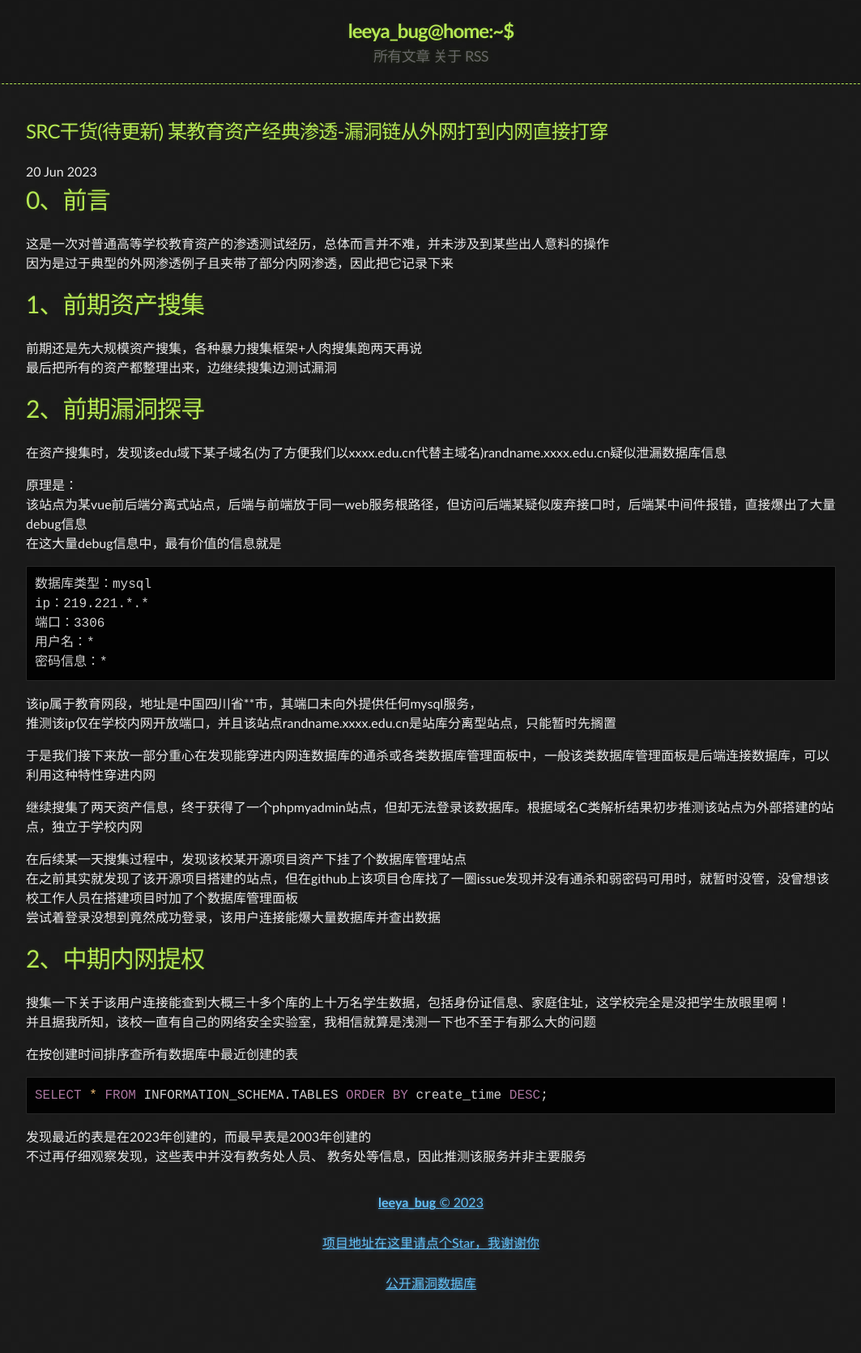
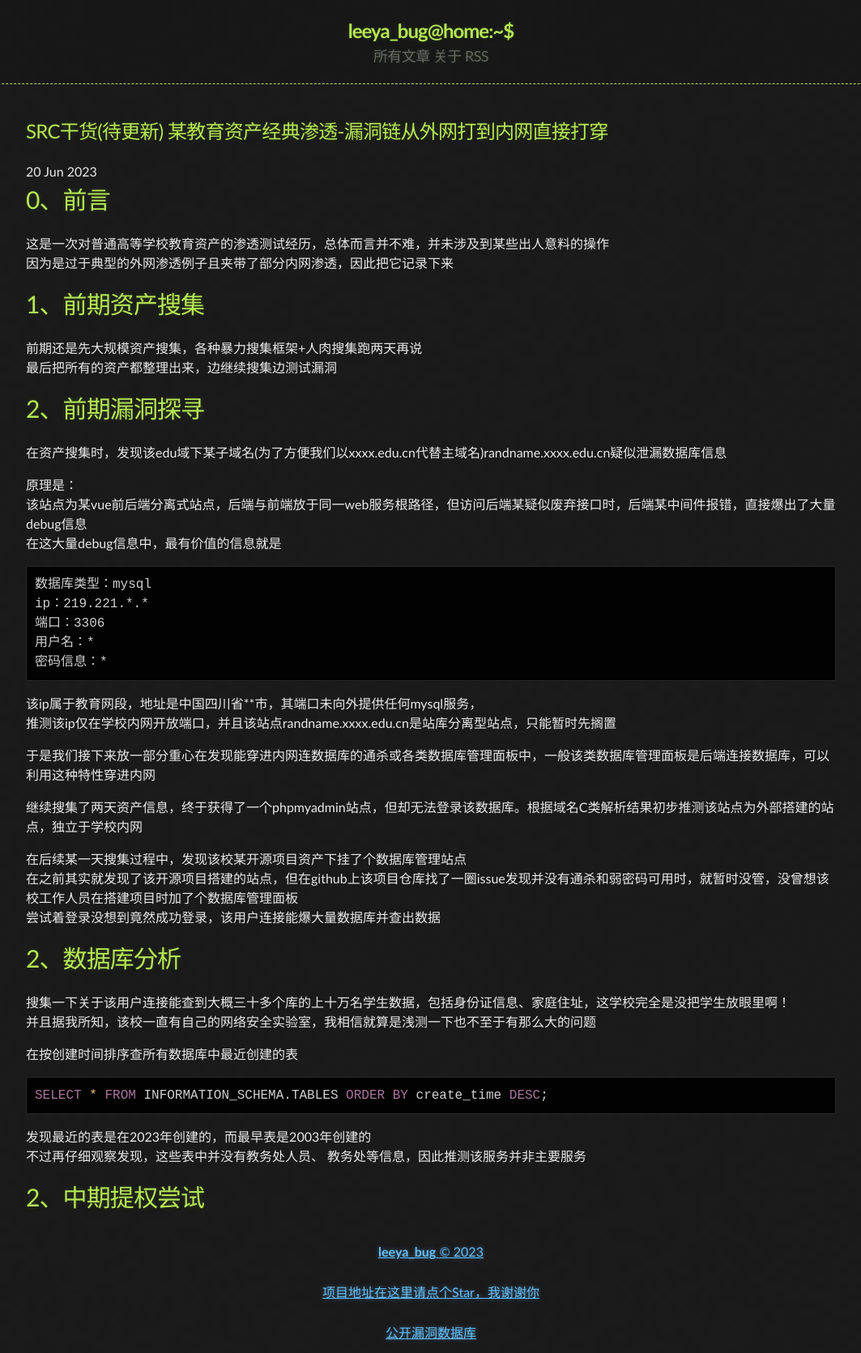
Before and after one commit to Leeyangee/leeyangee.github.io, a Jekyll site: the page built from _posts/2023-06-20-SRC干货(待更新) 某教育资产经典渗透-漏洞链从外网打到内网直接打穿.md, in a window 1280 px wide. Shown: the whole page at 81% size, without its empty margins (108-1171 px from the left). Built offline with Jekyll 4.4.1, drawn with Linux system fonts in a browser that asks for light colours; before the commit the page ends 1610 px from its top, so only the background shows below that.

Commit message:
Update 2023-06-20-SRC干货(待更新) 某教育资产经典渗透-漏洞链从外网打到内网直接打穿.md

````diff
--- a/_posts/2023-06-20-SRC干货(待更新) 某教育资产经典渗透-漏洞链从外网打到内网直接打穿.md
+++ b/_posts/2023-06-20-SRC干货(待更新) 某教育资产经典渗透-漏洞链从外网打到内网直接打穿.md
@@ -57,7 +57,7 @@ ip：219.221.*.*
 在之前其实就发现了该开源项目搭建的站点，但在github上该项目仓库找了一圈issue发现并没有通杀和弱密码可用时，就暂时没管，没曾想该校工作人员在搭建项目时加了个数据库管理面板
 尝试着登录没想到竟然成功登录，该用户连接能爆大量数据库并查出数据
 
-# [](#header-1)2、中期内网提权
+# [](#header-1)2、数据库分析
 
 搜集一下关于该用户连接能查到大概三十多个库的上十万名学生数据，包括身份证信息、家庭住址，这学校完全是没把学生放眼里啊！
 并且据我所知，该校一直有自己的网络安全实验室，我相信就算是浅测一下也不至于有那么大的问题
@@ -68,3 +68,5 @@ SELECT * FROM INFORMATION_SCHEMA.TABLES ORDER BY create_time DESC;
 ```
 发现最近的表是在2023年创建的，而最早表是2003年创建的
 不过再仔细观察发现，这些表中并没有教务处人员、 教务处等信息，因此推测该服务并非主要服务
+
+# [](#header-1)2、中期提权尝试
````
